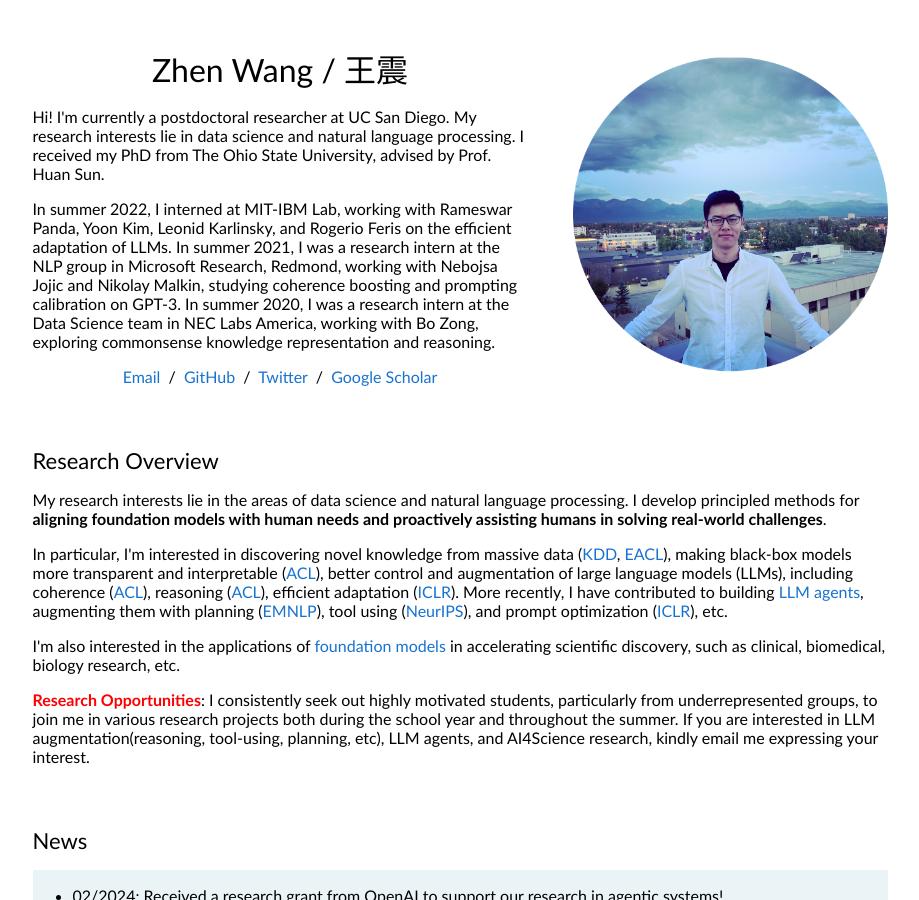
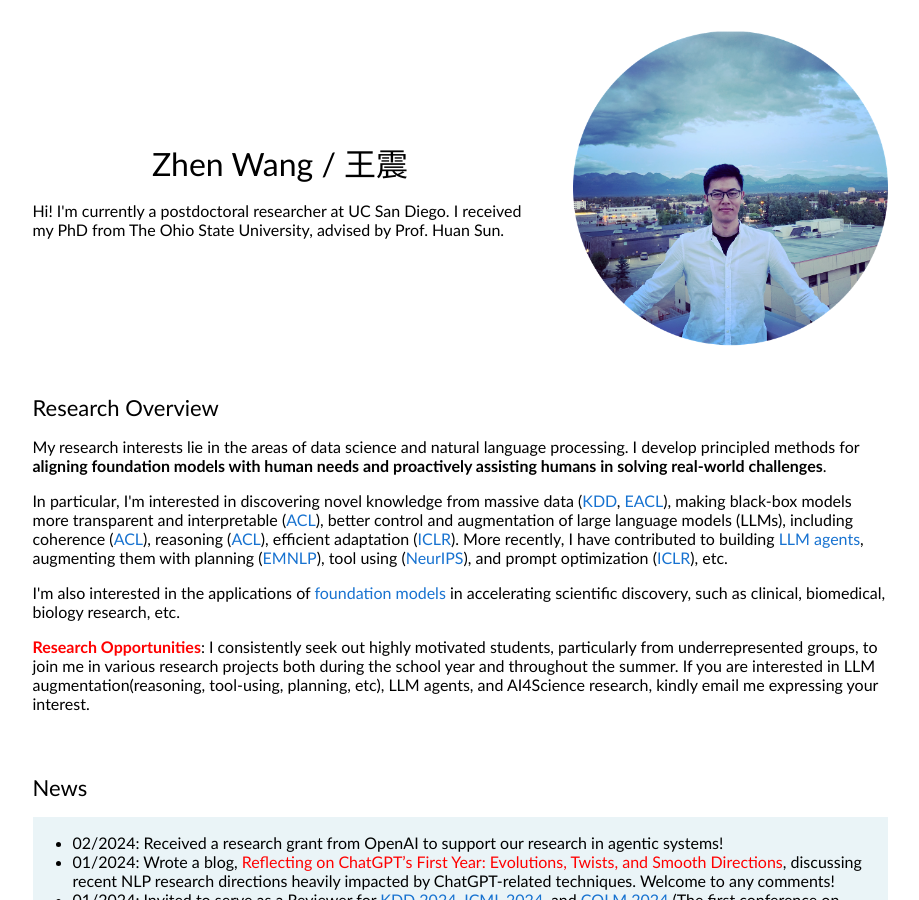
Before and after one commit to zhenwang9102/zhenwang9102.github.io, a Jekyll site: the page built from _posts/2019-06-02-venue.markdown, in a window 1280 px wide and 900 px high. Shown: the whole window, without its empty margins (180-1099 px from the left). Built offline with Jekyll 4.4.1, drawn with Linux system fonts in a browser that asks for light colours.

Commit message:
Update default.html

```diff
--- a/_layouts/default.html
+++ b/_layouts/default.html
@@ -41,23 +41,7 @@
               </h1>
               <p>
                 Hi! I'm currently a postdoctoral researcher at UC San Diego.
-                My research interests lie in data science and natural language processing.
                 I received my PhD from The Ohio State University, advised by Prof. Huan Sun.
-              </p>
-              <p>
-                In summer 2022, I interned at MIT-IBM Lab, working with Rameswar Panda, Yoon Kim, Leonid Karlinsky, and Rogerio Feris on the efficient adaptation of LLMs.
-                In summer 2021, I was a research intern at the NLP group in Microsoft Research, Redmond, working with Nebojsa Jojic and Nikolay Malkin, studying coherence boosting and prompting calibration on GPT-3.
-                In summer 2020, I was a research intern at the Data Science team in NEC Labs America, working with Bo Zong, exploring commonsense knowledge representation and reasoning.
-              </p>
-              <p style="text-align:center">
-                <a href="mailto:zhenwang9102@gmail.com">Email</a> &nbsp;/&nbsp;
-                <a href="https://github.com/zhenwang9102">GitHub</a> &nbsp;/&nbsp;
-                <a href="https://twitter.com/zhenwang9102">Twitter</a> &nbsp;/&nbsp;
-                <a href="https://scholar.google.com/citations?hl=en&user=asBaytUAAAAJ&view_op=list_works&sortby=pubdate">Google Scholar</a>
-<!--                 &nbsp;/&nbsp; -->
-<!--                 <a href="https://www.linkedin.com/in/zhenwang9102/">LinkedIn </a>  -->
-<!--                 &nbsp;/&nbsp; -->
-<!--                 <a href="https://www.semanticscholar.org/author/Zhen-Wang/47197370">Semantic Scholar</a> -->
               </p>
             </td>
             <td style="padding:2.5%;width:40%;max-width:40%">
```
